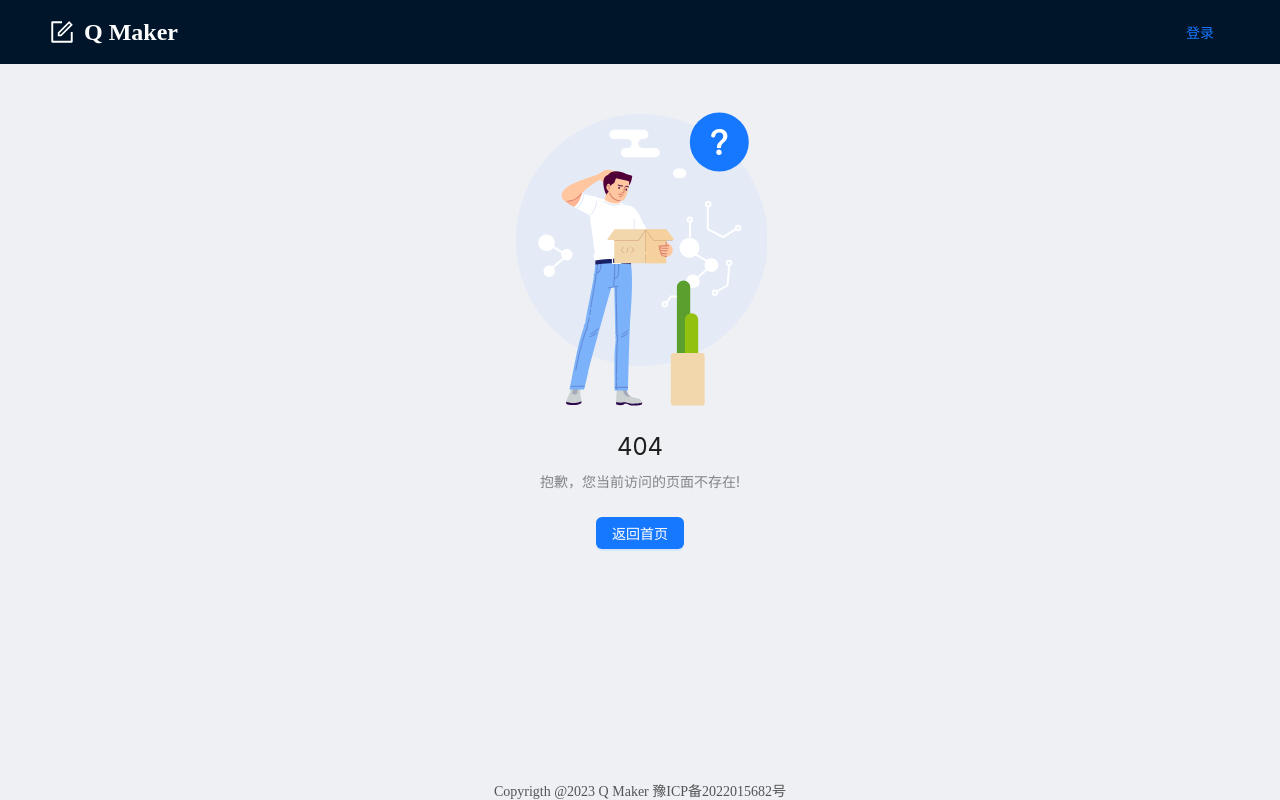
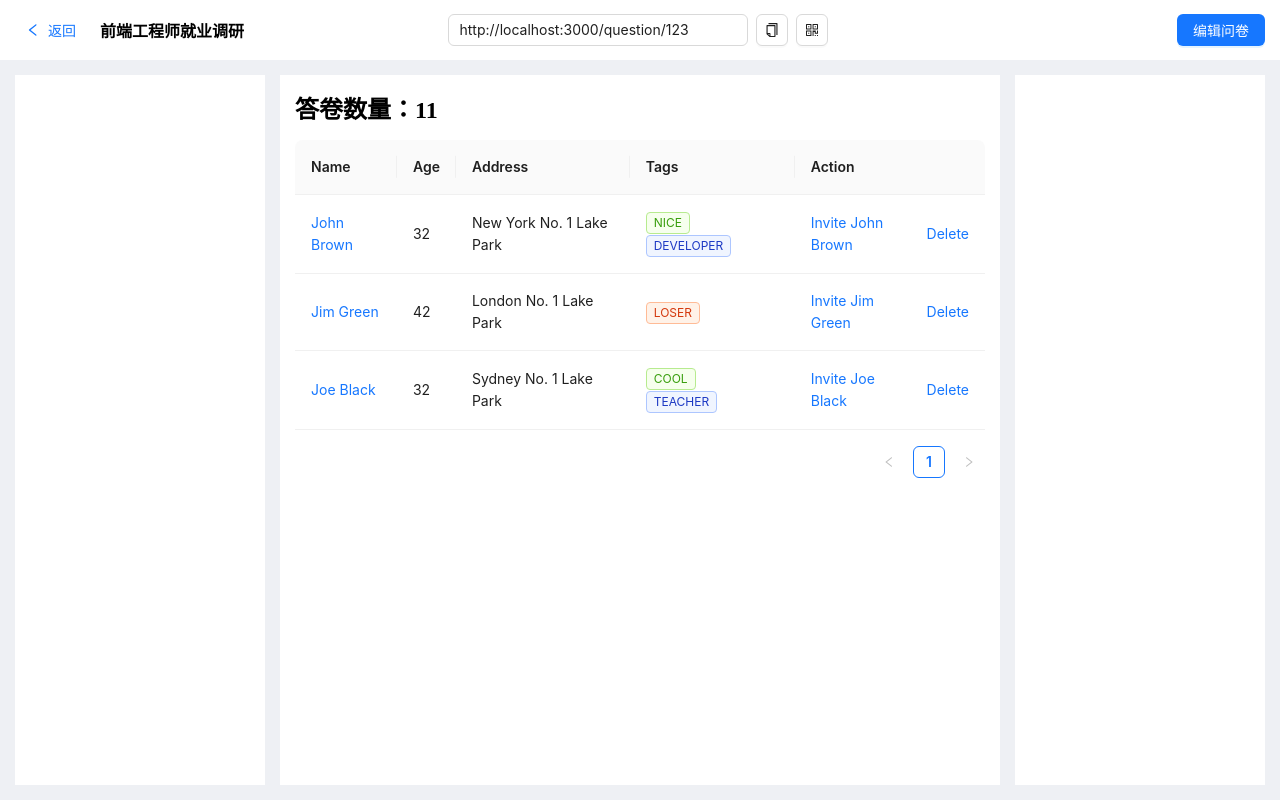
Before and after one commit to DrssXpro/Q-Maker, a React (Vite) app: page /stat/1 in a window 1280 px wide. Before the commit this address had no page. Built offline with nearby package versions, Linux system fonts and the light colour scheme.

Commit message:
feat: 问卷统计页面布局搭建

```diff
--- /dev/null
+++ b/src/components/FsCopyBar/FsCopyBar.tsx
@@ -0,0 +1,20 @@
+import { CopyOutlined, QrcodeOutlined } from "@ant-design/icons";
+import { Button, Input, Popover, Space, Tooltip } from "antd";
+import { FC } from "react";
+
+const FsCopyBar: FC = () => {
+  const url = `http://localhost:3000/question/123`;
+  return (
+    <Space>
+      <Input value={url} style={{ width: "300px" }} />
+      <Tooltip title="拷贝链接">
+        <Button icon={<CopyOutlined />}></Button>
+      </Tooltip>
+      <Popover content={"123"}>
+        <Button icon={<QrcodeOutlined />}></Button>
+      </Popover>
+    </Space>
+  );
+};
+
+export default FsCopyBar;
--- /dev/null
+++ b/src/pages/stat/component/LeftPanel.tsx
@@ -0,0 +1,7 @@
+import { FC } from "react";
+
+const LeftPanel: FC = () => {
+  return <></>;
+};
+
+export default LeftPanel;
--- /dev/null
+++ b/src/pages/stat/component/RightPanel.tsx
@@ -0,0 +1,7 @@
+import { FC } from "react";
+
+const RightPanel: FC = () => {
+  return <></>;
+};
+
+export default RightPanel;
--- /dev/null
+++ b/src/pages/stat/component/StatHeader.tsx
@@ -0,0 +1,32 @@
+import { FC } from "react";
+import styles from "./style/StatHeader.module.scss";
+import { Button, Space } from "antd";
+import { LeftOutlined } from "@ant-design/icons";
+import { useNavigate } from "react-router-dom";
+import FsCopyBar from "../../../components/FsCopyBar/FsCopyBar";
+const StatHeader: FC = () => {
+  const nav = useNavigate();
+
+  return (
+    <div className={styles["stat-header-container"]}>
+      <div className={styles["header-left"]}>
+        <Space>
+          <Button type="link" icon={<LeftOutlined />} onClick={() => nav("/manage")}>
+            返回
+          </Button>
+          <span style={{ fontWeight: "600" }}>前端工程师就业调研</span>
+        </Space>
+      </div>
+      <div className={styles["header-center"]}>
+        <FsCopyBar />
+      </div>
+      <div className={styles["header-right"]}>
+        <Button type="primary" onClick={() => nav("/edit/123")}>
+          编辑问卷
+        </Button>
+      </div>
+    </div>
+  );
+};
+
+export default StatHeader;
--- /dev/null
+++ b/src/pages/stat/component/StatTable.tsx
@@ -0,0 +1,96 @@
+import { FC } from "react";
+import { Space, Table, Tag } from "antd";
+import type { ColumnsType } from "antd/es/table";
+import styles from "./style/StatTable.module.scss";
+
+interface DataType {
+  key: string;
+  name: string;
+  age: number;
+  address: string;
+  tags: string[];
+}
+
+const columns: ColumnsType<DataType> = [
+  {
+    title: "Name",
+    dataIndex: "name",
+    key: "name",
+    render: (text) => <a>{text}</a>,
+  },
+  {
+    title: "Age",
+    dataIndex: "age",
+    key: "age",
+  },
+  {
+    title: "Address",
+    dataIndex: "address",
+    key: "address",
+  },
+  {
+    title: "Tags",
+    key: "tags",
+    dataIndex: "tags",
+    render: (_, { tags }) => (
+      <>
+        {tags.map((tag) => {
+          let color = tag.length > 5 ? "geekblue" : "green";
+          if (tag === "loser") {
+            color = "volcano";
+          }
+          return (
+            <Tag color={color} key={tag}>
+              {tag.toUpperCase()}
+            </Tag>
+          );
+        })}
+      </>
+    ),
+  },
+  {
+    title: "Action",
+    key: "action",
+    render: (_, record) => (
+      <Space size="middle">
+        <a>Invite {record.name}</a>
+        <a>Delete</a>
+      </Space>
+    ),
+  },
+];
+
+const StatTable: FC = () => {
+  const data: DataType[] = [
+    {
+      key: "1",
+      name: "John Brown",
+      age: 32,
+      address: "New York No. 1 Lake Park",
+      tags: ["nice", "developer"],
+    },
+    {
+      key: "2",
+      name: "Jim Green",
+      age: 42,
+      address: "London No. 1 Lake Park",
+      tags: ["loser"],
+    },
+    {
+      key: "3",
+      name: "Joe Black",
+      age: 32,
+      address: "Sydney No. 1 Lake Park",
+      tags: ["cool", "teacher"],
+    },
+  ];
+
+  return (
+    <div className={styles["table-container"]}>
+      <h2>答卷数量：11</h2>
+      <Table columns={columns} dataSource={data} />
+    </div>
+  );
+};
+
+export default StatTable;
--- /dev/null
+++ b/src/pages/stat/component/style/StatHeader.module.scss
@@ -0,0 +1,21 @@
+.stat-header-container {
+  height: 60px;
+  padding: 5px 10px;
+  display: flex;
+  align-items: center;
+  justify-content: space-between;
+  .header-center {
+    flex: 1;
+    display: flex;
+    align-items: center;
+    justify-content: center;
+  }
+  .header-left,
+  .header-right {
+    width: 300px;
+  }
+  .header-right {
+    text-align: right;
+    margin-right: 5px;
+  }
+}
--- /dev/null
+++ b/src/pages/stat/component/style/StatTable.module.scss
@@ -0,0 +1,10 @@
+.table-container {
+  width: 100%;
+  height: 100%;
+  background-color: #fff;
+  padding: 15px;
+  h2 {
+    margin: 0;
+    margin-bottom: 15px;
+  }
+}
--- /dev/null
+++ b/src/pages/stat/index.tsx
@@ -0,0 +1,31 @@
+import { FC } from "react";
+import styles from "./stat.module.scss";
+import StatHeader from "./component/StatHeader";
+import LeftPanel from "./component/LeftPanel";
+import RightPanel from "./component/RightPanel";
+import StatTable from "./component/StatTable";
+
+const Stat: FC = () => {
+  return (
+    <>
+      <div className={styles["stat-container"]}>
+        <div className={styles["stat-header"]}>
+          <StatHeader />
+        </div>
+        <div className={styles["stat-content"]}>
+          <div className={styles["content-left"]}>
+            <LeftPanel />
+          </div>
+          <div className={styles["content-center"]}>
+            <StatTable />
+          </div>
+          <div className={styles["content-right"]}>
+            <RightPanel />
+          </div>
+        </div>
+      </div>
+    </>
+  );
+};
+
+export default Stat;
--- /dev/null
+++ b/src/pages/stat/stat.module.scss
@@ -0,0 +1,31 @@
+.stat-container {
+  width: 100vw;
+  height: 100vh;
+  overflow: hidden;
+  background-color: #eef0f4;
+  .stat-header {
+    width: 100%;
+    height: 60px;
+    background-color: #fff;
+  }
+  .stat-content {
+    width: 100%;
+    height: calc(100vh - 60px);
+    padding: 15px;
+    display: flex;
+    gap: 15px;
+    .content-left,
+    .content-right {
+      width: 20%;
+      height: 100%;
+      padding: 10px 20px;
+      background-color: #fff;
+    }
+    .content-center {
+      flex: 1;
+      display: flex;
+      align-items: center;
+      justify-content: center;
+    }
+  }
+}
--- a/src/router/index.tsx
+++ b/src/router/index.tsx
@@ -9,6 +9,7 @@ import CollectQuestionnaire from "../layout/ManageLayout/components/CollectQuest
 import RecyleQuestionnaire from "../layout/ManageLayout/components/RecyleQuestionnaire";
 import NotFound from "../pages/notFound";
 import Edit from "../pages/edit";
+import Stat from "../pages/stat";
 
 const routes: RouteObject[] = [
   {
@@ -64,6 +65,10 @@ const routes: RouteObject[] = [
     path: "edit/:id",
     element: <Edit />,
   },
+  {
+    path: "stat/:id",
+    element: <Stat />,
+  },
 ];
 
 const router = createBrowserRouter(routes);
```
